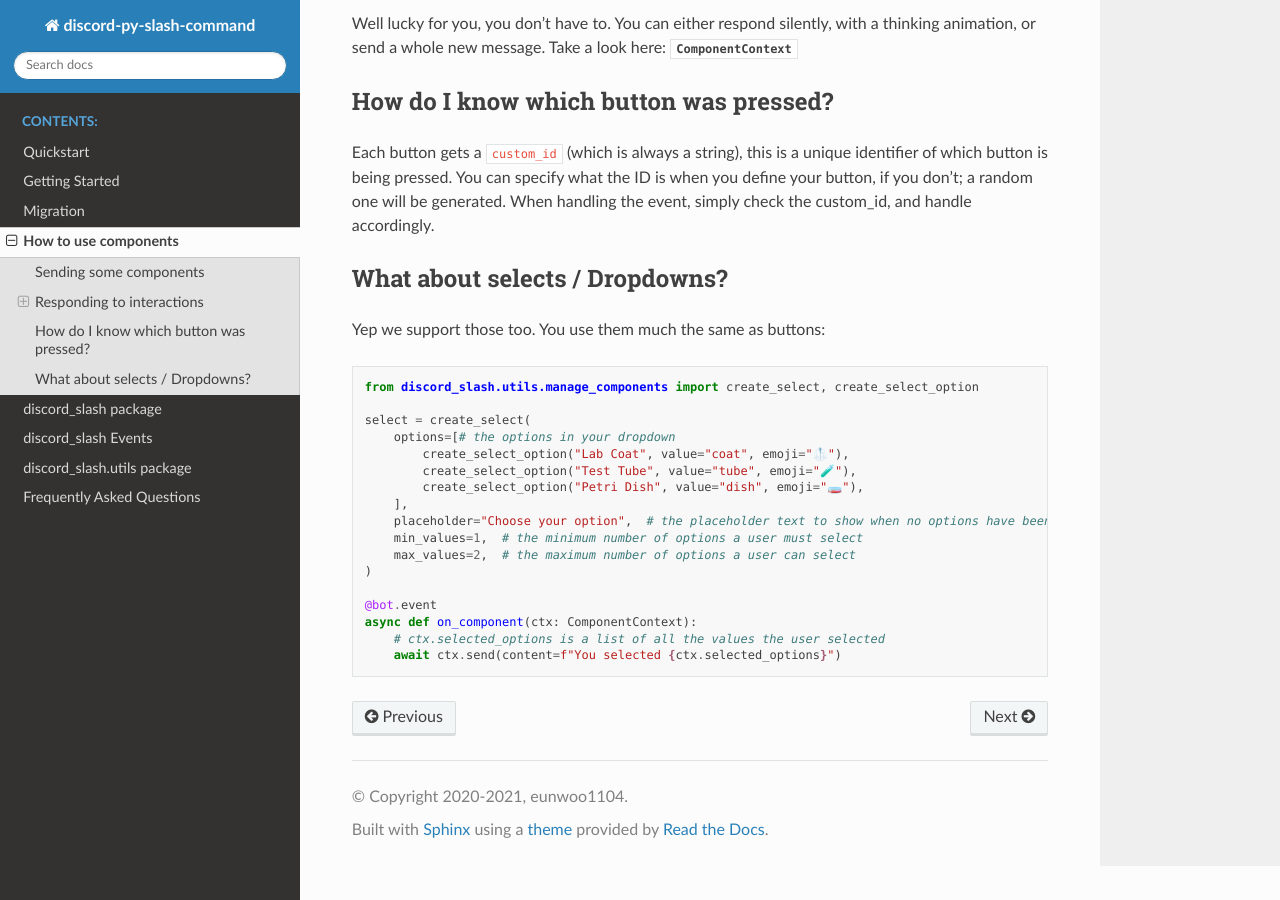
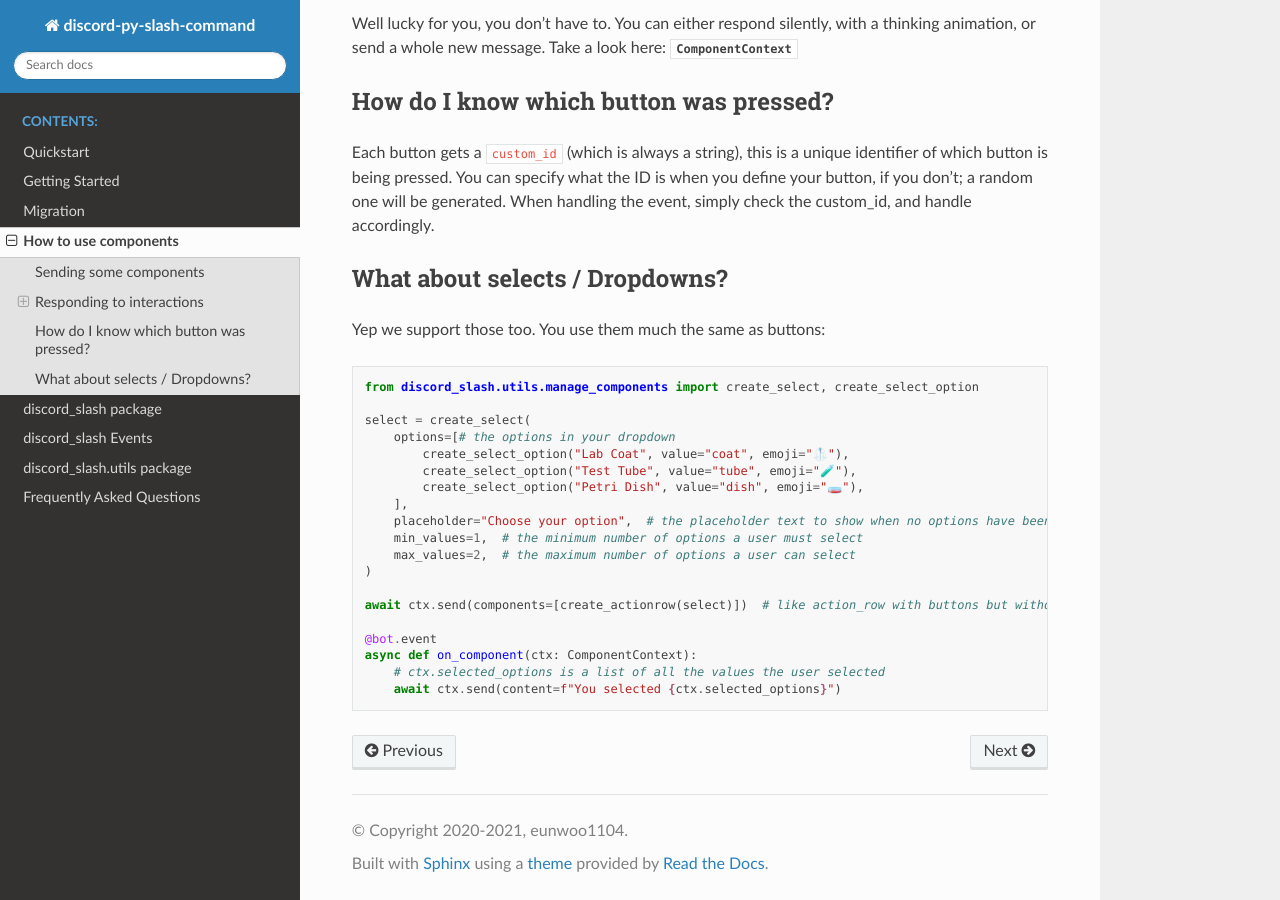
Before and after one commit to interactions-py/interactions.py, a Sphinx documentation site: the page built from docs/components.rst, in a window 1280 px wide and 900 px high, scrolled down 2652 px. Built offline with Sphinx 7.4.7 and the Read the Docs theme 2.0.0, drawn with Linux system fonts in a browser that asks for light colours; the version number could not be read and is left out.

Commit message:
How to send selects
The example of how to create and react to a select did not show how to send a select in the first place. I added an extra line showing how to send a select.

```diff
--- a/docs/components.rst
+++ b/docs/components.rst
@@ -134,6 +134,8 @@ Yep we support those too. You use them much the same as buttons:
         max_values=2,  # the maximum number of options a user can select
     )
 
+    await ctx.send(components=[create_actionrow(select)])  # like action_row with buttons but without * in front of the variable
+
     @bot.event
     async def on_component(ctx: ComponentContext):
         # ctx.selected_options is a list of all the values the user selected
```
